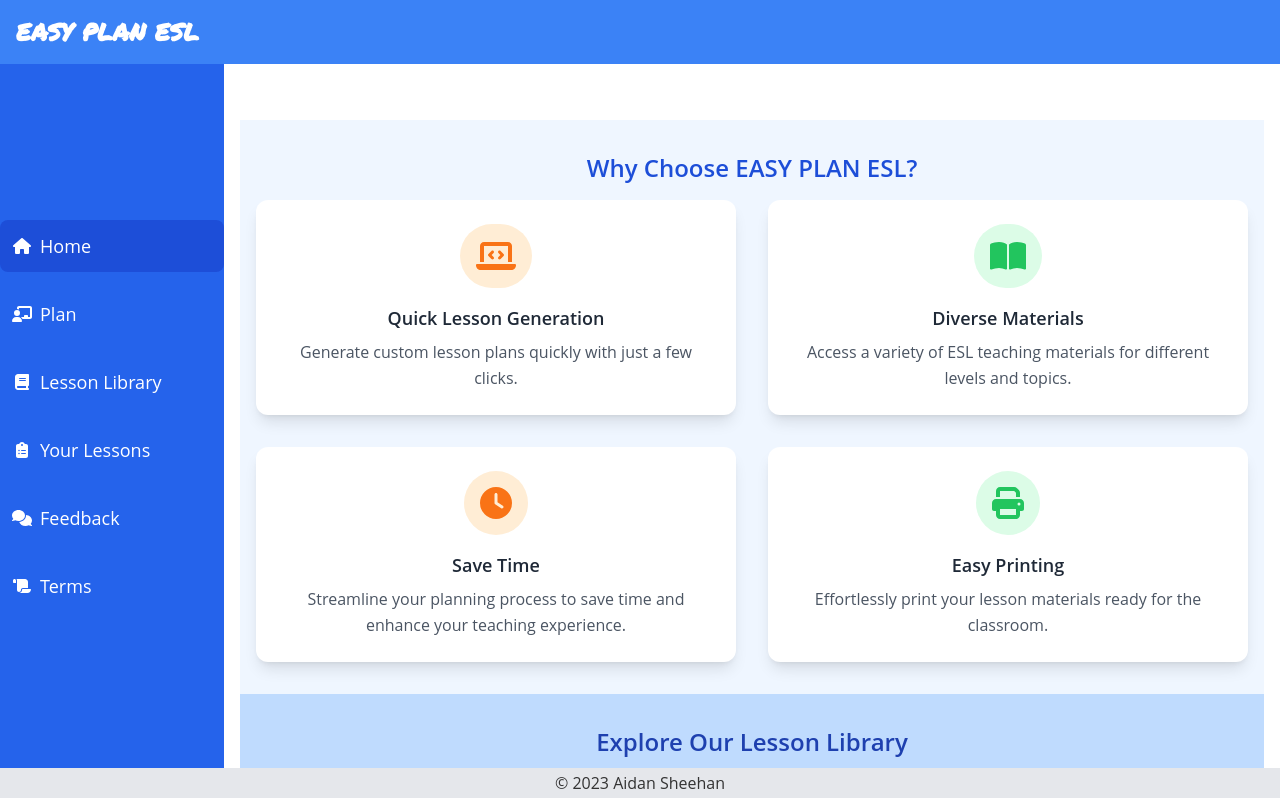
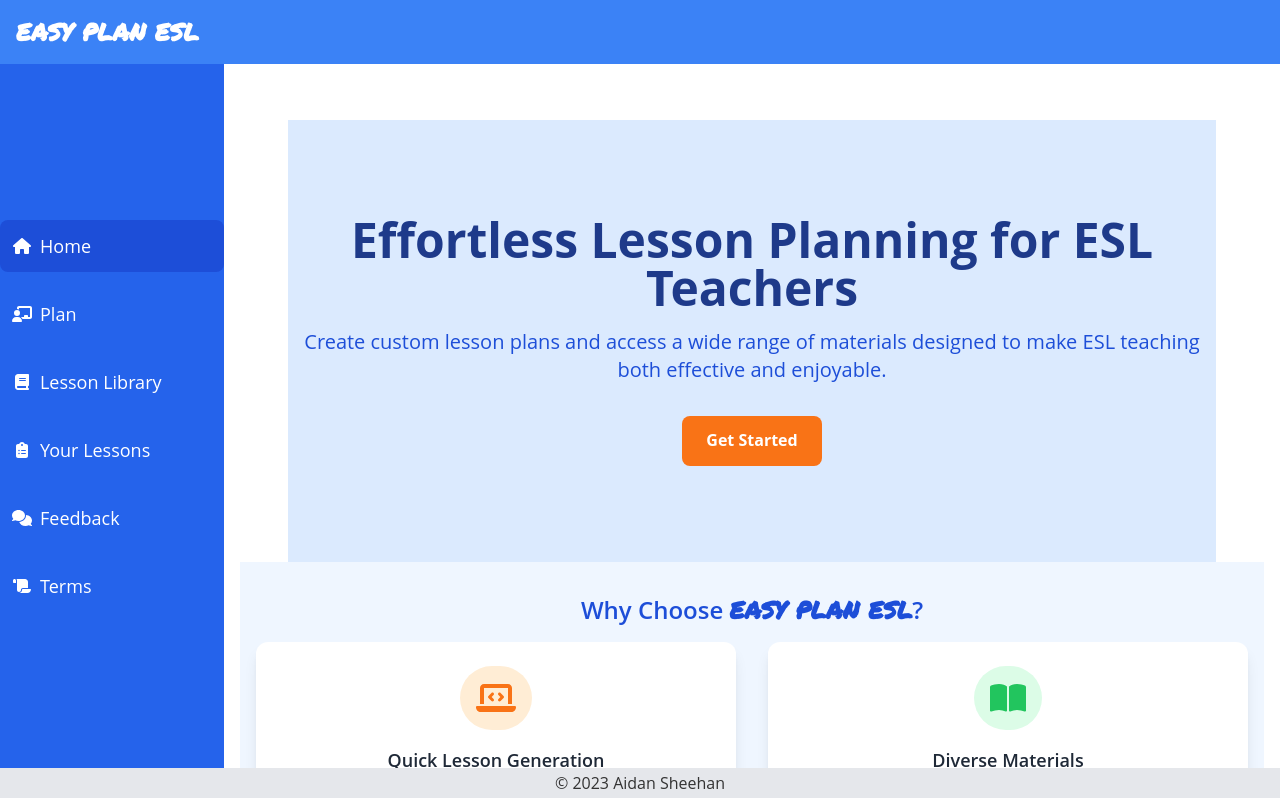
Before and after one commit to aidansheehan/unplan-app, a Next.js app: page / in a window 1280 px wide. Shown: the top 798 px of the page. Built offline with nearby package versions, Linux system fonts and the light colour scheme.

Commit message:
landing-page new: sort hero banner

```diff
--- a/src/pages/index.js
+++ b/src/pages/index.js
@@ -6,10 +6,26 @@ import Layout from '@/components/layout';
 export default function Home() {
   return (
     <Layout>
+          {/* Hero Section */}
+          <section className="bg-blue-100 text-gray-800 px-4 py-12 md:py-24">
+        <div className="max-w-4xl mx-auto">
+          <h2 className="text-4xl md:text-5xl font-bold text-center leading-tight text-blue-900">
+            Effortless Lesson Planning for ESL Teachers
+          </h2>
+          <p className="mt-4 text-lg md:text-xl text-center text-blue-700">
+            Create custom lesson plans and access a wide range of materials designed to make ESL teaching both effective and enjoyable.
+          </p>
+          <div className="mt-8 text-center">
+            <Link href="/plan" className="inline-block bg-orange-500 text-white font-bold py-3 px-6 rounded-lg hover:bg-orange-600 transition-colors duration-300">
+                Get Started
+            </Link>
+          </div>
+        </div>
+      </section>
       {/* Features Section */}
       <section className="flex-grow flex flex-col justify-center items-center bg-blue-50">
         <div className="text-center py-8 px-4">
-          <h2 className="text-2xl font-semibold text-blue-700 mb-4">Why Choose EASY PLAN ESL?</h2>
+          <h2 className="text-2xl font-semibold text-blue-700 mb-4">Why Choose <span className='font-bold font-permanent-marker' >EASY PLAN ESL</span>?</h2>
           <div className="grid grid-cols-1 md:grid-cols-2 gap-8">
             {FeatureCard(faLaptopCode, 'Quick Lesson Generation', 'Generate custom lesson plans quickly with just a few clicks.', 'bg-orange-100', 'text-orange-500')}
             {FeatureCard(faBookOpen, 'Diverse Materials', 'Access a variety of ESL teaching materials for different levels and topics.', 'bg-green-100', 'text-green-500')}
```
